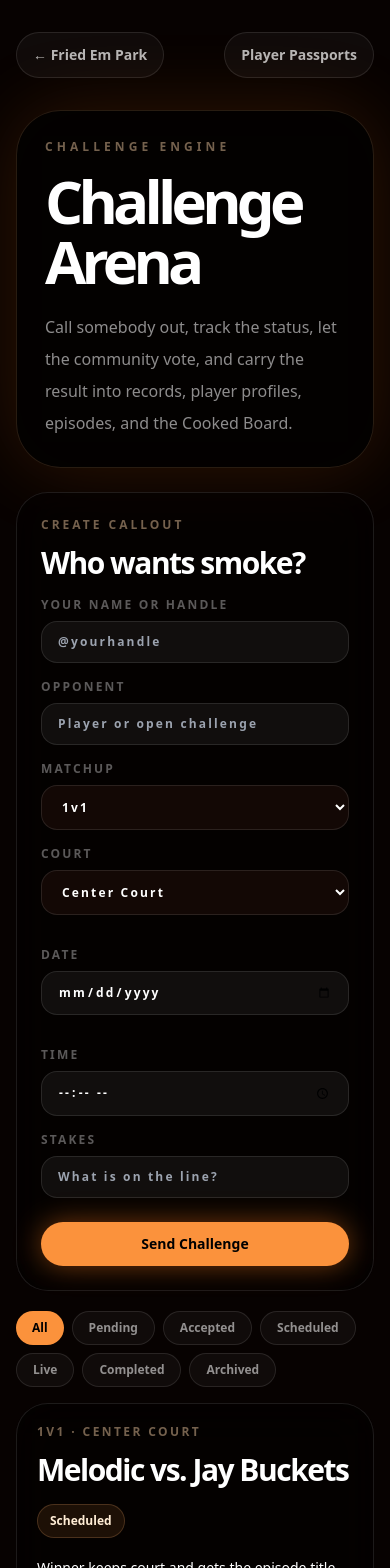
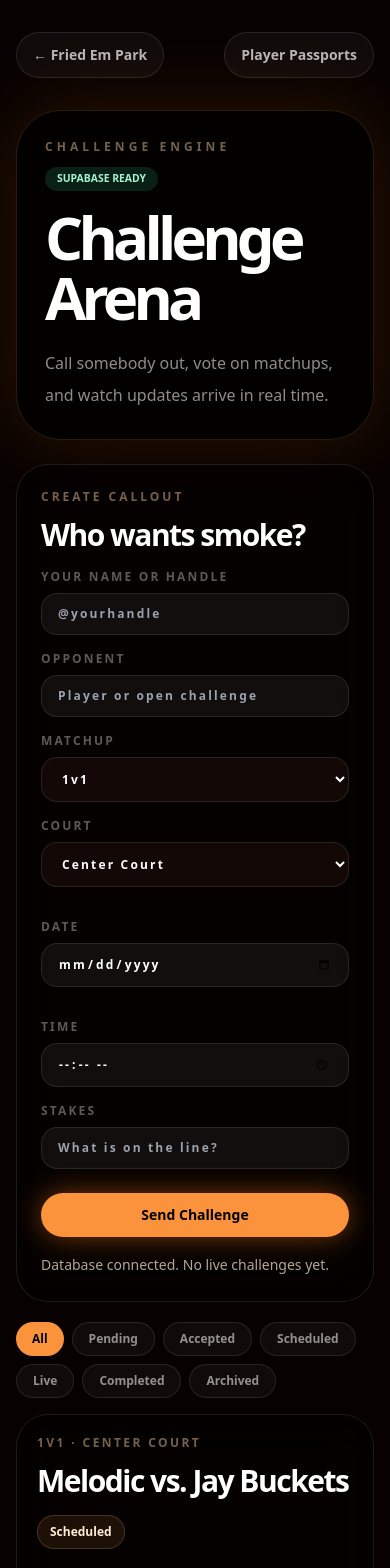
Before and after one commit to thatsmelodic/harmonic-os, a Next.js app: page /worlds/fried-em/challenges in a window 390 px wide. Shown: the top 1568 px of the page. Built offline with nearby package versions, Linux system fonts and the light colour scheme; no server answers; the database is empty.

Commit message:
Connect Challenge Arena to Supabase realtime

```diff
--- a/components/worlds/FriedEmChallengeArena.tsx
+++ b/components/worlds/FriedEmChallengeArena.tsx
@@ -1,31 +1,125 @@
 'use client';
 
 import Link from 'next/link';
-import { useMemo, useState } from 'react';
-import { challengeStatusOrder, friedEmChallenges, type FriedEmChallenge, type FriedEmChallengeStatus } from '@/data/fried-em-challenges';
+import { useEffect, useMemo, useState } from 'react';
+import { challengeStatusOrder, friedEmChallenges, type FriedEmChallengeStatus } from '@/data/fried-em-challenges';
+import { isSupabaseConfigured } from '@/lib/supabase/client';
+import {
+  createFriedEmChallenge,
+  listFriedEmChallenges,
+  subscribeToFriedEmChallenges,
+  voteForFriedEmChallenge,
+  type FriedEmChallengeRow,
+} from '@/lib/supabase/fried-em-client';
 
 const statusLabels: Record<FriedEmChallengeStatus, string> = {
-  pending: 'Pending',
-  accepted: 'Accepted',
-  scheduled: 'Scheduled',
-  live: 'Live',
-  completed: 'Completed',
-  archived: 'Archived',
+  pending: 'Pending', accepted: 'Accepted', scheduled: 'Scheduled', live: 'Live', completed: 'Completed', archived: 'Archived',
 };
+
+type ArenaChallenge = {
+  id: string;
+  challenger: string;
+  opponent: string;
+  matchup: string;
+  court: string;
+  date: string;
+  time: string;
+  stakes: string;
+  status: FriedEmChallengeStatus;
+  heat: number;
+  votes: number;
+  winner?: string;
+  score?: string;
+  episodeSlug?: string;
+  live: boolean;
+};
+
+function rowToChallenge(row: FriedEmChallengeRow): ArenaChallenge {
+  return {
+    id: row.id,
+    challenger: row.challenger_name,
+    opponent: row.opponent_name,
+    matchup: row.matchup,
+    court: row.court,
+    date: row.date_label || (row.scheduled_for ? new Date(row.scheduled_for).toLocaleDateString() : 'TBD'),
+    time: row.time_label || (row.scheduled_for ? new Date(row.scheduled_for).toLocaleTimeString([], { hour: 'numeric', minute: '2-digit' }) : 'TBD'),
+    stakes: row.stakes,
+    status: row.status,
+    heat: row.heat,
+    votes: row.vote_count ?? 0,
+    winner: row.winner_name || undefined,
+    score: row.score || undefined,
+    live: true,
+  };
+}
+
+const fallbackChallenges: ArenaChallenge[] = friedEmChallenges.map((challenge) => ({ ...challenge, live: false }));
 
 export function FriedEmChallengeArena() {
   const [filter, setFilter] = useState<FriedEmChallengeStatus | 'all'>('all');
-  const [votes, setVotes] = useState<Record<string, number>>(() => Object.fromEntries(friedEmChallenges.map((challenge) => [challenge.id, challenge.votes])));
-  const [submitted, setSubmitted] = useState(false);
+  const [challenges, setChallenges] = useState<ArenaChallenge[]>(fallbackChallenges);
+  const [loading, setLoading] = useState(isSupabaseConfigured);
+  const [message, setMessage] = useState('');
+  const [saving, setSaving] = useState(false);
   const [form, setForm] = useState({ challenger: '', opponent: '', matchup: '1v1', court: 'Center Court', date: '', time: '', stakes: '' });
 
-  const visible = useMemo(() => filter === 'all' ? friedEmChallenges : friedEmChallenges.filter((challenge) => challenge.status === filter), [filter]);
+  const loadChallenges = async () => {
+    if (!isSupabaseConfigured) return;
+    try {
+      const rows = await listFriedEmChallenges();
+      if (rows.length) setChallenges(rows.map(rowToChallenge));
+      setMessage(rows.length ? 'Live Supabase data connected.' : 'Database connected. No live challenges yet.');
+    } catch (error) {
+      setMessage(error instanceof Error ? error.message : 'Could not load live challenges.');
+    } finally {
+      setLoading(false);
+    }
+  };
 
+  useEffect(() => {
+    void loadChallenges();
+    return subscribeToFriedEmChallenges(() => void loadChallenges());
+  }, []);
+
+  const visible = useMemo(() => filter === 'all' ? challenges : challenges.filter((challenge) => challenge.status === filter), [filter, challenges]);
   const updateField = (field: keyof typeof form, value: string) => setForm((current) => ({ ...current, [field]: value }));
 
-  const submitChallenge = (event: React.FormEvent<HTMLFormElement>) => {
+  const submitChallenge = async (event: React.FormEvent<HTMLFormElement>) => {
     event.preventDefault();
-    setSubmitted(true);
+    setSaving(true);
+    setMessage('');
+    try {
+      const created = await createFriedEmChallenge({
+        challengerName: form.challenger,
+        opponentName: form.opponent,
+        matchup: form.matchup,
+        court: form.court,
+        date: form.date,
+        time: form.time,
+        stakes: form.stakes,
+      });
+      setChallenges((current) => [rowToChallenge({ ...created, vote_count: 0 }), ...current.filter((item) => item.id !== created.id)]);
+      setForm({ challenger: '', opponent: '', matchup: '1v1', court: 'Center Court', date: '', time: '', stakes: '' });
+      setMessage('Challenge saved to Supabase.');
+    } catch (error) {
+      setMessage(error instanceof Error ? error.message : 'Challenge could not be saved.');
+    } finally {
+      setSaving(false);
+    }
+  };
+
+  const vote = async (challenge: ArenaChallenge) => {
+    if (!challenge.live) {
+      setMessage('Seeded preview challenge. Live voting begins after the migration is run.');
+      return;
+    }
+    try {
+      await voteForFriedEmChallenge(challenge.id);
+      setChallenges((current) => current.map((item) => item.id === challenge.id ? { ...item, votes: item.votes + 1 } : item));
+      setMessage('Vote saved.');
+    } catch (error) {
+      setMessage(error instanceof Error ? error.message : 'Vote could not be saved.');
+    }
   };
 
   return (
@@ -37,9 +131,9 @@ export function FriedEmChallengeArena() {
         </nav>
 
         <header className="rounded-[2.8rem] border border-orange-300/15 bg-black/50 p-7 shadow-[0_0_80px_rgba(255,122,26,.16)] backdrop-blur-2xl sm:p-10">
-          <p className="text-xs font-black uppercase tracking-[.34em] text-orange-200/45">Challenge Engine</p>
+          <div className="flex flex-wrap items-center gap-3"><p className="text-xs font-black uppercase tracking-[.34em] text-orange-200/45">Challenge Engine</p><span className={`rounded-full px-3 py-1 text-[.65rem] font-black ${isSupabaseConfigured ? 'bg-emerald-400/15 text-emerald-200' : 'bg-white/10 text-white/45'}`}>{isSupabaseConfigured ? 'SUPABASE READY' : 'PREVIEW DATA'}</span></div>
           <h1 className="mt-4 text-6xl font-black tracking-[-.08em] sm:text-8xl">Challenge Arena</h1>
-          <p className="mt-5 max-w-3xl text-base leading-8 text-white/55">Call somebody out, track the status, let the community vote, and carry the result into records, player profiles, episodes, and the Cooked Board.</p>
+          <p className="mt-5 max-w-3xl text-base leading-8 text-white/55">Call somebody out, vote on matchups, and watch updates arrive in real time.</p>
         </header>
 
         <section className="mt-6 grid gap-5 lg:grid-cols-[.78fr_1.22fr]">
@@ -48,28 +142,16 @@ export function FriedEmChallengeArena() {
             <h2 className="mt-3 text-3xl font-black tracking-[-.05em]">Who wants smoke?</h2>
             <Field label="Your name or handle" value={form.challenger} onChange={(value) => updateField('challenger', value)} placeholder="@yourhandle" required />
             <Field label="Opponent" value={form.opponent} onChange={(value) => updateField('opponent', value)} placeholder="Player or open challenge" required />
-            <div className="mt-4 grid gap-4 sm:grid-cols-2">
-              <SelectField label="Matchup" value={form.matchup} onChange={(value) => updateField('matchup', value)} options={['1v1', '2v2', '3v3', 'Best of 3', 'King of the Court']} />
-              <SelectField label="Court" value={form.court} onChange={(value) => updateField('court', value)} options={['Center Court', 'West Court', 'The Park', 'Open Gym']} />
-            </div>
-            <div className="mt-4 grid gap-4 sm:grid-cols-2">
-              <Field label="Date" type="date" value={form.date} onChange={(value) => updateField('date', value)} />
-              <Field label="Time" type="time" value={form.time} onChange={(value) => updateField('time', value)} />
-            </div>
+            <div className="mt-4 grid gap-4 sm:grid-cols-2"><SelectField label="Matchup" value={form.matchup} onChange={(value) => updateField('matchup', value)} options={['1v1', '2v2', '3v3', 'Best of 3', 'King of the Court']} /><SelectField label="Court" value={form.court} onChange={(value) => updateField('court', value)} options={['Center Court', 'West Court', 'The Park', 'Open Gym']} /></div>
+            <div className="mt-4 grid gap-4 sm:grid-cols-2"><Field label="Date" type="date" value={form.date} onChange={(value) => updateField('date', value)} /><Field label="Time" type="time" value={form.time} onChange={(value) => updateField('time', value)} /></div>
             <Field label="Stakes" value={form.stakes} onChange={(value) => updateField('stakes', value)} placeholder="What is on the line?" />
-            <button className="mt-6 w-full rounded-full bg-orange-400 px-6 py-3 text-sm font-black text-black shadow-[0_0_28px_rgba(255,122,26,.45)]">{submitted ? 'Challenge Submitted ✓' : 'Send Challenge'}</button>
-            {submitted && <p className="mt-4 text-sm leading-6 text-orange-100/70">The working UI is complete. Supabase persistence and authentication are the next wiring step.</p>}
+            <button disabled={saving} className="mt-6 w-full rounded-full bg-orange-400 px-6 py-3 text-sm font-black text-black shadow-[0_0_28px_rgba(255,122,26,.45)] disabled:opacity-50">{saving ? 'Saving…' : 'Send Challenge'}</button>
+            {message && <p className="mt-4 text-sm leading-6 text-orange-100/70">{message}</p>}
           </form>
 
           <div>
-            <div className="flex flex-wrap gap-2">
-              <FilterButton active={filter === 'all'} onClick={() => setFilter('all')}>All</FilterButton>
-              {challengeStatusOrder.map((status) => <FilterButton key={status} active={filter === status} onClick={() => setFilter(status)}>{statusLabels[status]}</FilterButton>)}
-            </div>
-
-            <div className="mt-4 grid gap-4">
-              {visible.map((challenge) => <ChallengeCard key={challenge.id} challenge={challenge} votes={votes[challenge.id] ?? 0} onVote={() => setVotes((current) => ({ ...current, [challenge.id]: (current[challenge.id] ?? 0) + 1 }))} />)}
-            </div>
+            <div className="flex flex-wrap gap-2"><FilterButton active={filter === 'all'} onClick={() => setFilter('all')}>All</FilterButton>{challengeStatusOrder.map((status) => <FilterButton key={status} active={filter === status} onClick={() => setFilter(status)}>{statusLabels[status]}</FilterButton>)}</div>
+            <div className="mt-4 grid gap-4">{loading ? <p className="rounded-[2rem] border border-white/10 bg-black/40 p-6 text-white/50">Loading live challenges…</p> : visible.map((challenge) => <ChallengeCard key={challenge.id} challenge={challenge} onVote={() => void vote(challenge)} />)}</div>
           </div>
         </section>
       </div>
@@ -77,27 +159,11 @@ export function FriedEmChallengeArena() {
   );
 }
 
-function ChallengeCard({ challenge, votes, onVote }: { challenge: FriedEmChallenge; votes: number; onVote: () => void }) {
-  return <article className="rounded-[2rem] border border-white/10 bg-black/40 p-5 backdrop-blur-xl">
-    <div className="flex flex-wrap items-start justify-between gap-4"><div><p className="text-xs font-black uppercase tracking-[.2em] text-orange-200/45">{challenge.matchup} · {challenge.court}</p><h3 className="mt-3 text-3xl font-black tracking-[-.05em]">{challenge.challenger} vs. {challenge.opponent}</h3></div><span className="rounded-full border border-orange-300/20 bg-orange-400/10 px-3 py-2 text-xs font-black text-orange-100">{statusLabels[challenge.status]}</span></div>
-    <p className="mt-4 text-sm leading-7 text-white/52">{challenge.stakes}</p>
-    <div className="mt-5 grid gap-3 sm:grid-cols-4"><Mini label="Date" value={challenge.date} /><Mini label="Time" value={challenge.time} /><Mini label="Heat" value={String(challenge.heat)} /><Mini label="Votes" value={String(votes)} /></div>
-    <div className="mt-5 flex flex-wrap gap-3"><button onClick={onVote} className="rounded-full bg-orange-400 px-4 py-2 text-sm font-black text-black">🔥 Vote Matchup</button>{challenge.episodeSlug && <Link href={`/worlds/fried-em/episodes/${challenge.episodeSlug}`} className="rounded-full border border-white/10 bg-white/[.04] px-4 py-2 text-sm font-black text-white/70">Watch Result</Link>}{challenge.winner && <span className="rounded-full border border-white/10 bg-white/[.04] px-4 py-2 text-sm font-black text-white/70">Winner: {challenge.winner} · {challenge.score}</span>}</div>
-  </article>;
+function ChallengeCard({ challenge, onVote }: { challenge: ArenaChallenge; onVote: () => void }) {
+  return <article className="rounded-[2rem] border border-white/10 bg-black/40 p-5 backdrop-blur-xl"><div className="flex flex-wrap items-start justify-between gap-4"><div><p className="text-xs font-black uppercase tracking-[.2em] text-orange-200/45">{challenge.matchup} · {challenge.court}</p><h3 className="mt-3 text-3xl font-black tracking-[-.05em]">{challenge.challenger} vs. {challenge.opponent}</h3></div><span className="rounded-full border border-orange-300/20 bg-orange-400/10 px-3 py-2 text-xs font-black text-orange-100">{statusLabels[challenge.status]}</span></div><p className="mt-4 text-sm leading-7 text-white/52">{challenge.stakes}</p><div className="mt-5 grid gap-3 sm:grid-cols-4"><Mini label="Date" value={challenge.date} /><Mini label="Time" value={challenge.time} /><Mini label="Heat" value={String(challenge.heat)} /><Mini label="Votes" value={String(challenge.votes)} /></div><div className="mt-5 flex flex-wrap gap-3"><button onClick={onVote} className="rounded-full bg-orange-400 px-4 py-2 text-sm font-black text-black">🔥 Vote Matchup</button>{challenge.episodeSlug && <Link href={`/worlds/fried-em/episodes/${challenge.episodeSlug}`} className="rounded-full border border-white/10 bg-white/[.04] px-4 py-2 text-sm font-black text-white/70">Watch Result</Link>}{challenge.winner && <span className="rounded-full border border-white/10 bg-white/[.04] px-4 py-2 text-sm font-black text-white/70">Winner: {challenge.winner} · {challenge.score}</span>}</div></article>;
 }
 
-function Field({ label, value, onChange, placeholder, type = 'text', required = false }: { label: string; value: string; onChange: (value: string) => void; placeholder?: string; type?: string; required?: boolean }) {
-  return <label className="mt-4 block text-xs font-black uppercase tracking-[.18em] text-white/35">{label}<input type={type} value={value} required={required} onChange={(event) => onChange(event.target.value)} placeholder={placeholder} className="mt-2 w-full rounded-2xl border border-white/10 bg-white/[.05] px-4 py-3 text-white outline-none focus:border-orange-300/40" /></label>;
-}
-
-function SelectField({ label, value, onChange, options }: { label: string; value: string; onChange: (value: string) => void; options: string[] }) {
-  return <label className="block text-xs font-black uppercase tracking-[.18em] text-white/35">{label}<select value={value} onChange={(event) => onChange(event.target.value)} className="mt-2 w-full rounded-2xl border border-white/10 bg-[#130805] px-4 py-3 text-white outline-none">{options.map((option) => <option key={option}>{option}</option>)}</select></label>;
-}
-
-function FilterButton({ active, onClick, children }: { active: boolean; onClick: () => void; children: React.ReactNode }) {
-  return <button onClick={onClick} className={`rounded-full px-4 py-2 text-xs font-black ${active ? 'bg-orange-400 text-black' : 'border border-white/10 bg-white/[.04] text-white/55'}`}>{children}</button>;
-}
-
-function Mini({ label, value }: { label: string; value: string }) {
-  return <div className="rounded-2xl border border-white/10 bg-white/[.035] p-3"><p className="text-[.62rem] font-black uppercase tracking-[.14em] text-white/30">{label}</p><p className="mt-2 text-sm font-black">{value}</p></div>;
-}
+function Field({ label, value, onChange, placeholder, type = 'text', required = false }: { label: string; value: string; onChange: (value: string) => void; placeholder?: string; type?: string; required?: boolean }) { return <label className="mt-4 block text-xs font-black uppercase tracking-[.18em] text-white/35">{label}<input type={type} value={value} required={required} onChange={(event) => onChange(event.target.value)} placeholder={placeholder} className="mt-2 w-full rounded-2xl border border-white/10 bg-white/[.05] px-4 py-3 text-white outline-none focus:border-orange-300/40" /></label>; }
+function SelectField({ label, value, onChange, options }: { label: string; value: string; onChange: (value: string) => void; options: string[] }) { return <label className="block text-xs font-black uppercase tracking-[.18em] text-white/35">{label}<select value={value} onChange={(event) => onChange(event.target.value)} className="mt-2 w-full rounded-2xl border border-white/10 bg-[#130805] px-4 py-3 text-white outline-none">{options.map((option) => <option key={option}>{option}</option>)}</select></label>; }
+function FilterButton({ active, onClick, children }: { active: boolean; onClick: () => void; children: React.ReactNode }) { return <button onClick={onClick} className={`rounded-full px-4 py-2 text-xs font-black ${active ? 'bg-orange-400 text-black' : 'border border-white/10 bg-white/[.04] text-white/55'}`}>{children}</button>; }
+function Mini({ label, value }: { label: string; value: string }) { return <div className="rounded-2xl border border-white/10 bg-white/[.035] p-3"><p className="text-[.62rem] font-black uppercase tracking-[.14em] text-white/30">{label}</p><p className="mt-2 text-sm font-black">{value}</p></div>; }
```
